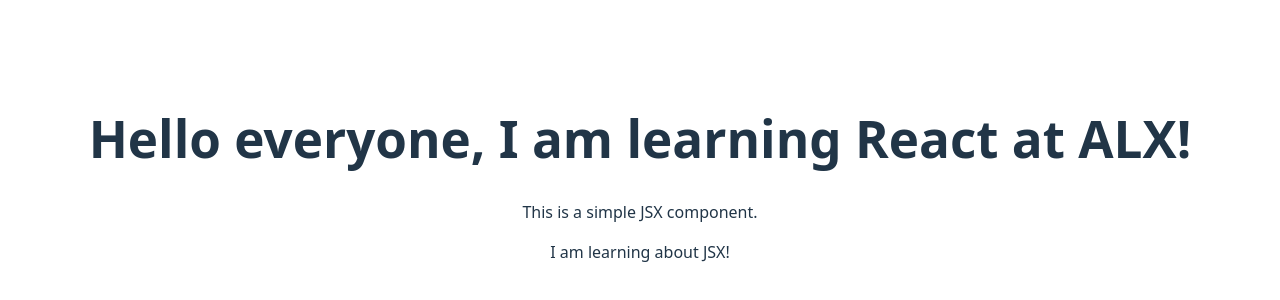
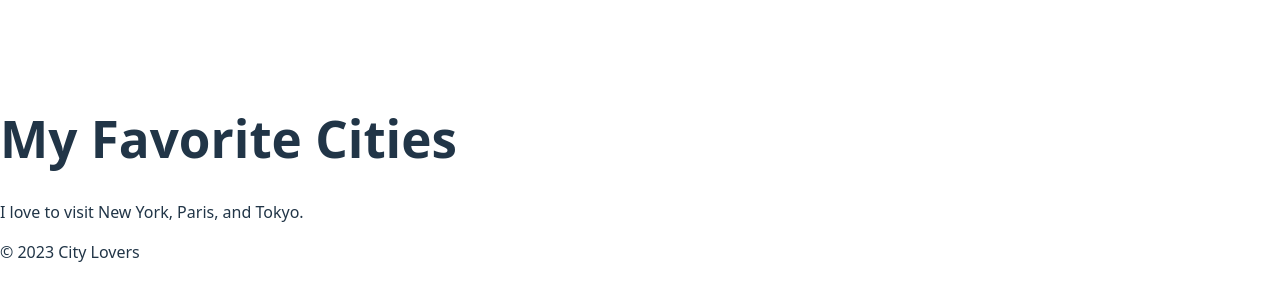
Before and after one commit to dev-meron/alx-fe-reactjs, a React (Vite) app in the folder alx-react-app/: page / in a window 1280 px wide. Shown: the part 222-522 px from the top of the page. Built offline with nearby package versions, Linux system fonts and the light colour scheme.

Commit message:
Refactor App component to include Header, MainContent, and Footer

```diff
--- a/alx-react-app/src/App.jsx
+++ b/alx-react-app/src/App.jsx
@@ -1,13 +1,17 @@
-import WelcomeMessage from './components/WelcomeMessage';
-import './App.css';
+// src/App.jsx
+
+import Header from './components/Header';
+import MainContent from './components/MainContent';
+import Footer from './components/Footer';
 
 function App() {
-  return (
-    <div className="App">
-      {/* Custom component */}
-      <WelcomeMessage />
-    </div>
-  );
+    return (
+        <div>
+            <Header />
+            <MainContent />
+            <Footer />
+        </div>
+    );
 }
 
 export default App;
```
